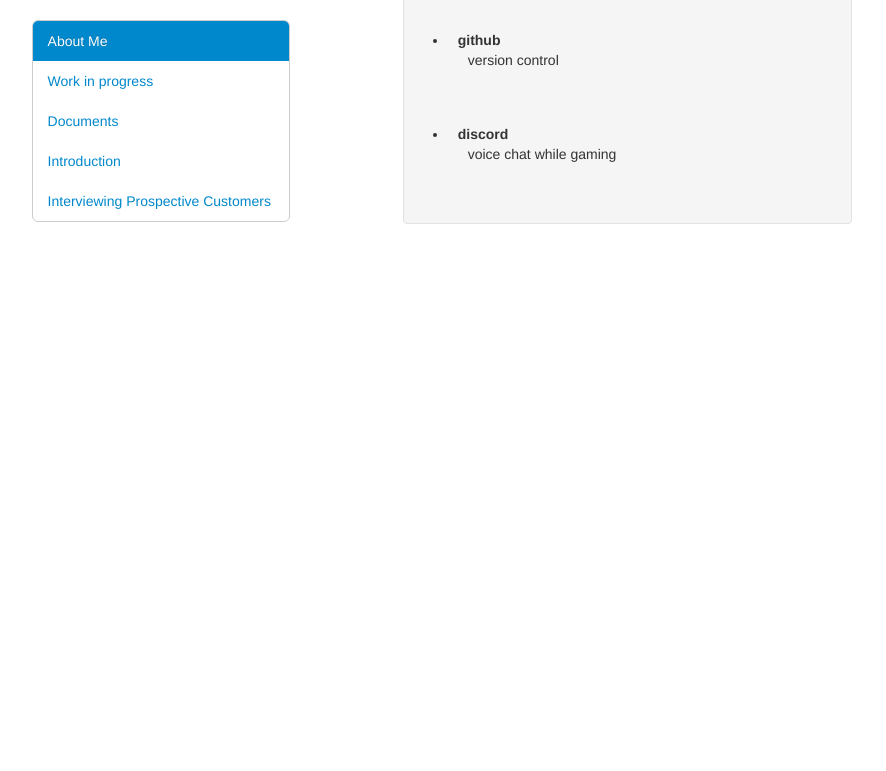
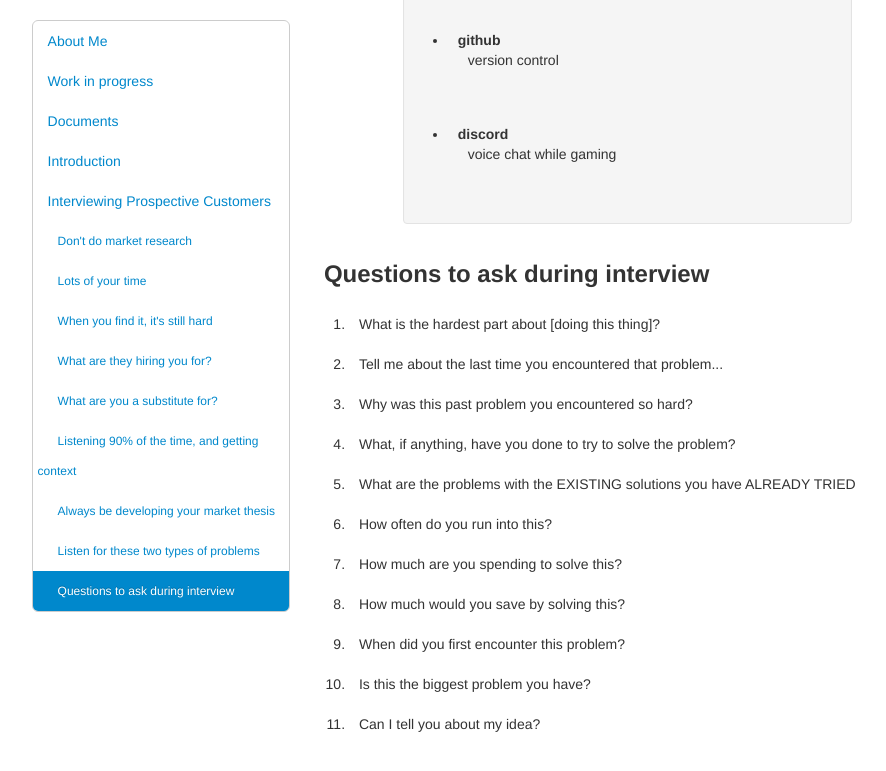
Before and after one commit to katpavan/katpavan.github.io, a Jekyll site: the page built from product-market-fit.md, in a window 1280 px wide and 900 px high, scrolled down 25757 px. Shown: the top 771 px of the window, without its empty margins (14-900 px from the left). Built offline with Jekyll 4.4.1, drawn with Linux system fonts in a browser that asks for light colours.

Commit message:
questions to ask during interview

```diff
--- a/_layouts/pmf.html
+++ b/_layouts/pmf.html
@@ -2058,6 +2058,34 @@
                             </div>
                         </div>
                     </div>
+
+
+                <h3>Questions to ask during interview</h3>
+
+                <ol>
+                    <li>What is the hardest part about [doing this thing]?</li>
+
+                    <li>Tell me about the last time you encountered that problem...</li>
+
+                    <li>Why was this past problem you encountered so hard?</li>
+
+                    <li>What, if anything, have you done to try to solve the problem?</li>
+
+                    <li>What are the problems with the EXISTING solutions you have ALREADY TRIED</li>
+
+                    <li>How often do you run into this?</li>
+
+                    <li>How much are you spending to solve this?</li>
+
+                    <li>How much would you save by solving this?</li>
+
+                    <li>When did you first encounter this problem?</li>
+
+                    <li>Is this the biggest problem you have?</li>
+
+                    <li>Can I tell you about my idea?</li>
+                </ol>
+
             </div>
             <!--/span-->
         </div>
```
